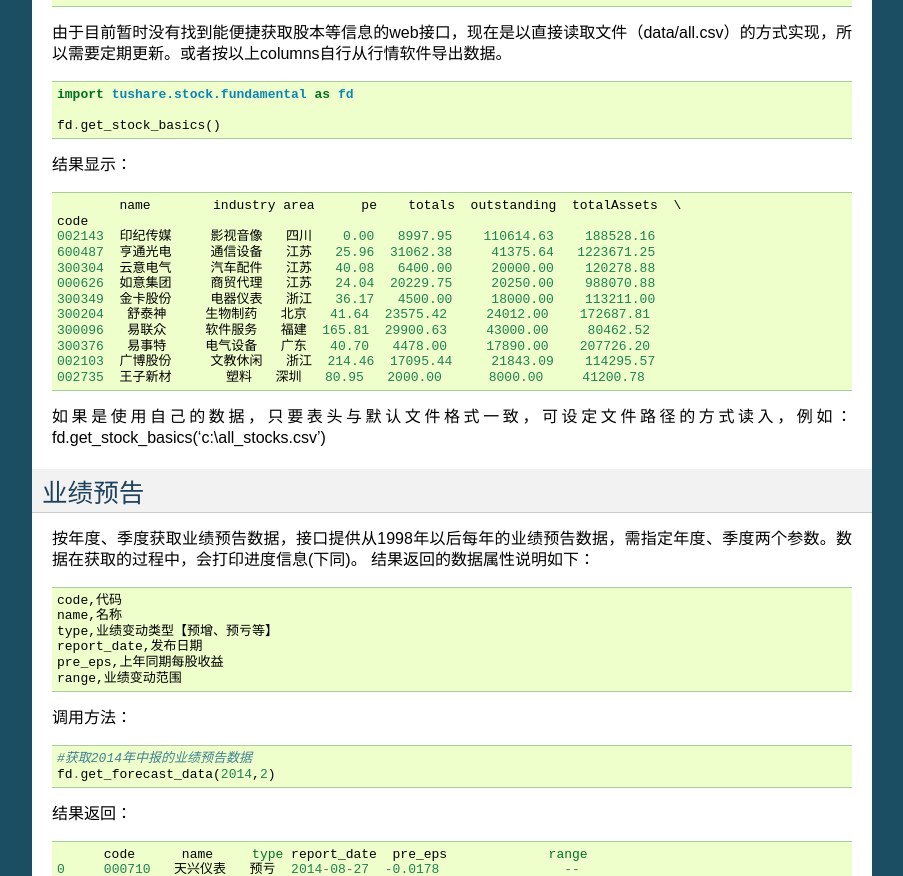
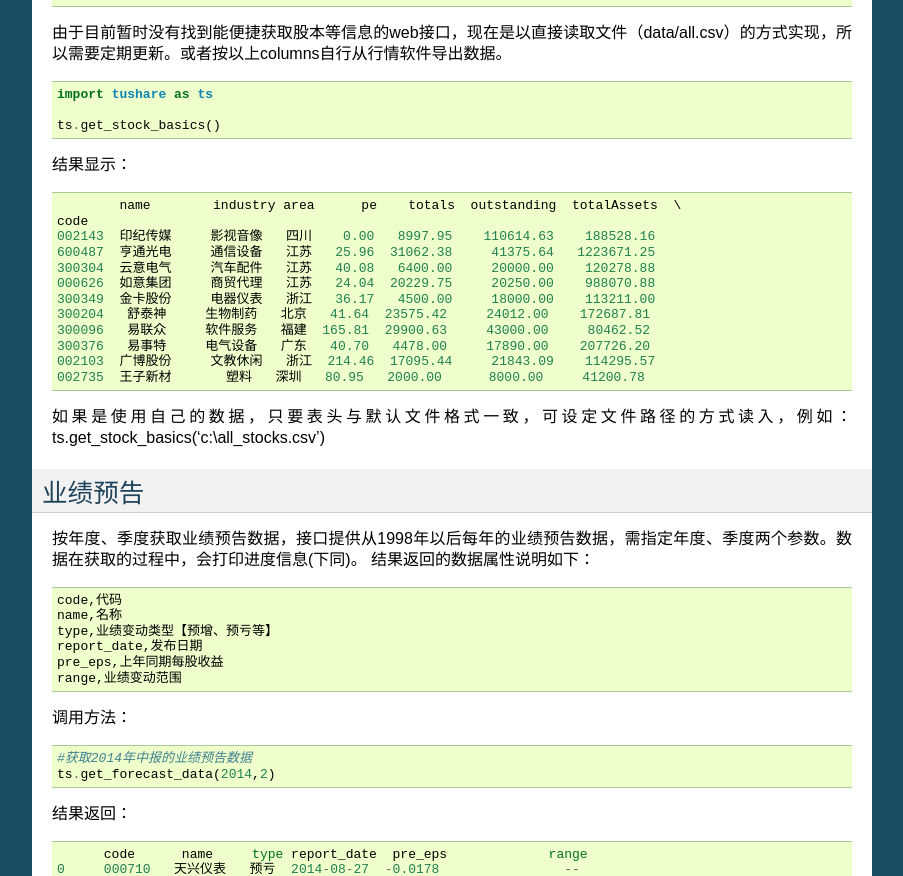
Before and after one commit to waditu/tushare, a Sphinx documentation site: the page built from docs/fundamental.rst, in a window 1280 px wide and 1400 px high, scrolled down 558 px. Shown: the part 173-1049 px from the top of the window, without its empty margins (198-1101 px from the left). Built offline with Sphinx 7.4.7, drawn with Linux system fonts in a browser that asks for light colours; some of the changed text lies outside the part shown.

Commit message:
docs updated

```diff
--- a/docs/fundamental.rst
+++ b/docs/fundamental.rst
@@ -48,9 +48,9 @@
 
 ::
 
-    import tushare.stock.fundamental as fd
+    import tushare as ts
 
-    fd.get_stock_basics()
+    ts.get_stock_basics()
 
 结果显示：
 
@@ -69,7 +69,7 @@
     002103  广博股份     文教休闲   浙江  214.46  17095.44     21843.09    114295.57
     002735  王子新材       塑料   深圳   80.95   2000.00      8000.00     41200.78
 
-如果是使用自己的数据，只要表头与默认文件格式一致，可设定文件路径的方式读入，例如：fd.get\_stock\_basics('c:\\all\_stocks.csv')
+如果是使用自己的数据，只要表头与默认文件格式一致，可设定文件路径的方式读入，例如：ts.get\_stock\_basics('c:\\all\_stocks.csv')
 
 业绩预告
 --------
@@ -91,7 +91,7 @@
 ::
 
     #获取2014年中报的业绩预告数据
-    fd.get_forecast_data(2014,2)
+    ts.get_forecast_data(2014,2)
 
 结果返回：
 
@@ -134,7 +134,7 @@
 ::
 
     #获取2014年第3季度的业绩报表数据
-    fd.get_report_data(2014,3)
+    ts.get_report_data(2014,3)
 
 结果返回：
 
@@ -175,7 +175,7 @@
 ::
 
     #获取2014年第3季度的盈利能力数据
-    fd.get_profit_data(2014,3)
+    ts.get_profit_data(2014,3)
 
 结果返回：
 
@@ -215,7 +215,7 @@
 ::
 
     #获取2014年第3季度的营运能力数据
-    fd.get_operation_data(2014,3)
+    ts.get_operation_data(2014,3)
 
 结果返回：
 
@@ -255,7 +255,7 @@
 ::
 
     #获取2014年第3季度的成长能力数据
-    fd.get_growth_data(2014,3)
+    ts.get_growth_data(2014,3)
 
 结果返回：
 
@@ -295,7 +295,7 @@
 ::
 
     #获取2014年第3季度的偿债能力数据
-    fd.get_debtpaying_data(2014,3)
+    ts.get_debtpaying_data(2014,3)
 
 结果返回：
 
@@ -334,7 +334,7 @@
 ::
 
     #获取2014年第3季度的现金流量数据
-    fd.get_cashflow_data(2014,3)
+    ts.get_cashflow_data(2014,3)
 
 结果返回：
 
```
Also changed, not shown: other parts of docs/fundamental.rst (+5 -5 lines).
